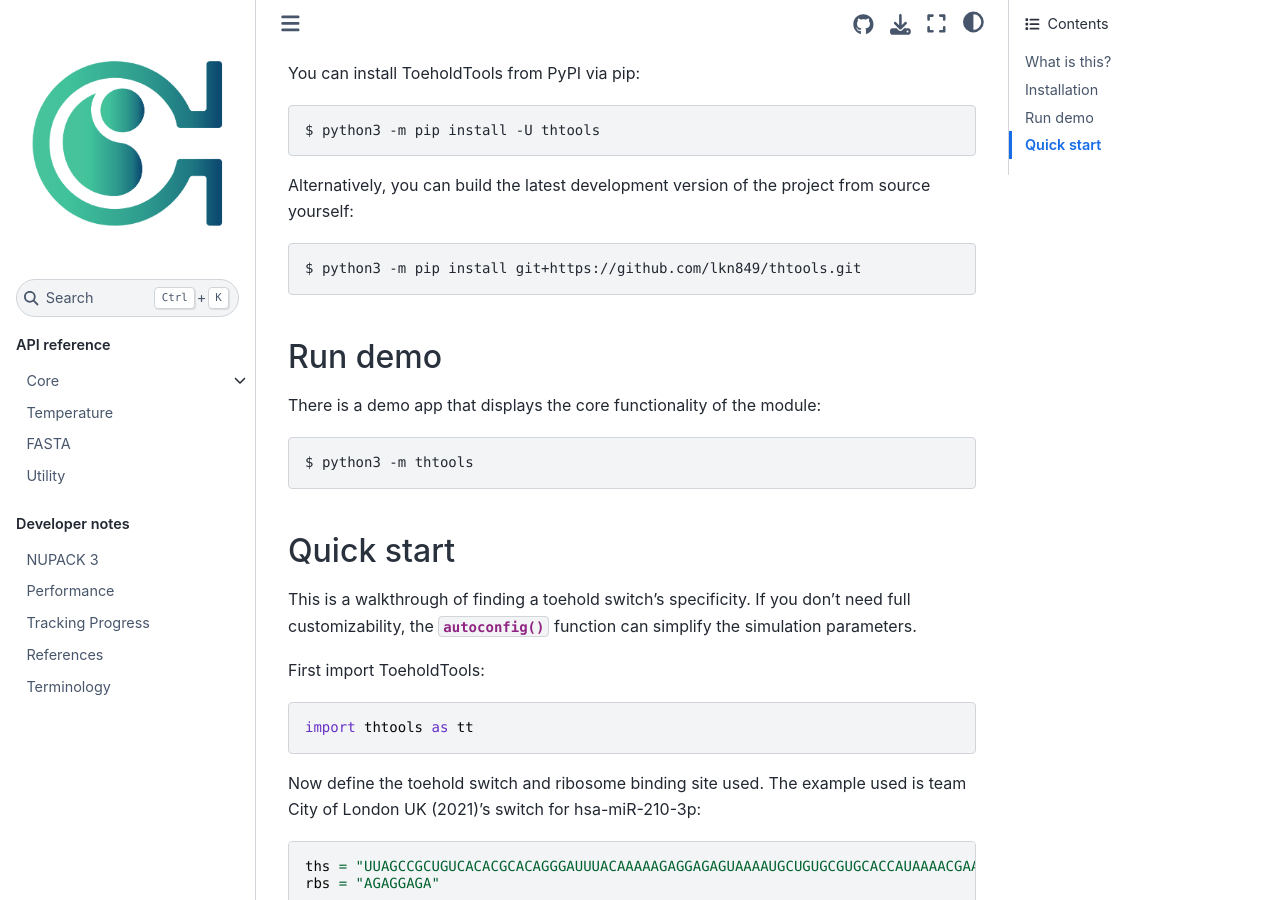
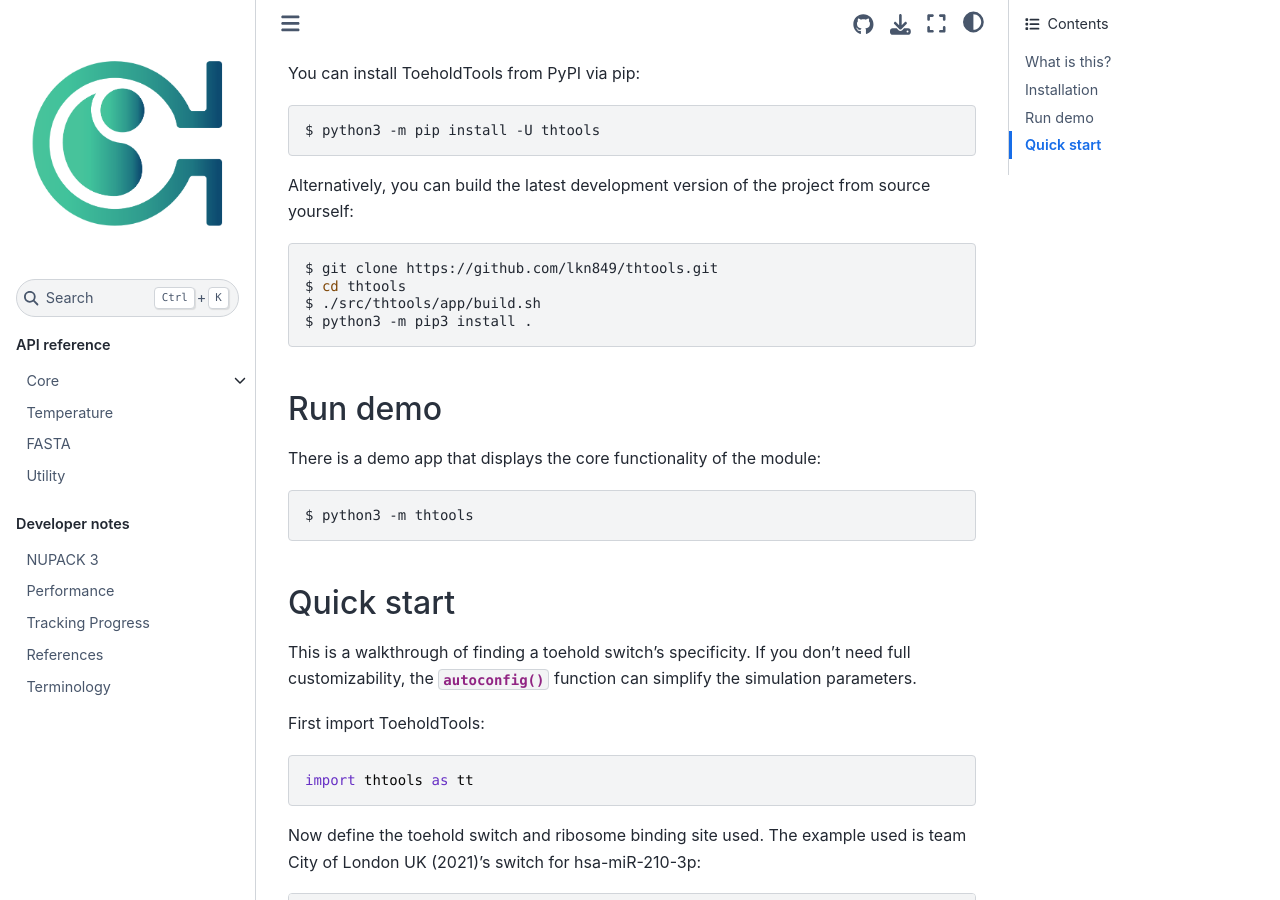
Before and after one commit to apple-phi/thtools, a Sphinx documentation site: the page built from docs/source/index.rst, in a window 1280 px wide and 900 px high, scrolled down 840 px. Built offline with Sphinx 7.4.7 and the Sphinx Book theme 1.1.4, drawn with Linux system fonts in a browser that asks for light colours.

```diff
--- a/docs/source/index.rst
+++ b/docs/source/index.rst
@@ -52,7 +52,10 @@ Alternatively, you can build the latest development version of the project from
 
 .. code-block:: bash
 
-   $ python3 -m pip install git+https://github.com/lkn849/thtools.git
+   $ git clone https://github.com/lkn849/thtools.git
+   $ cd thtools
+   $ ./src/thtools/app/build.sh
+   $ python3 -m pip3 install .
 
 Run demo
 --------
```
Also changed, not shown: README.md (+17 -16 lines).
